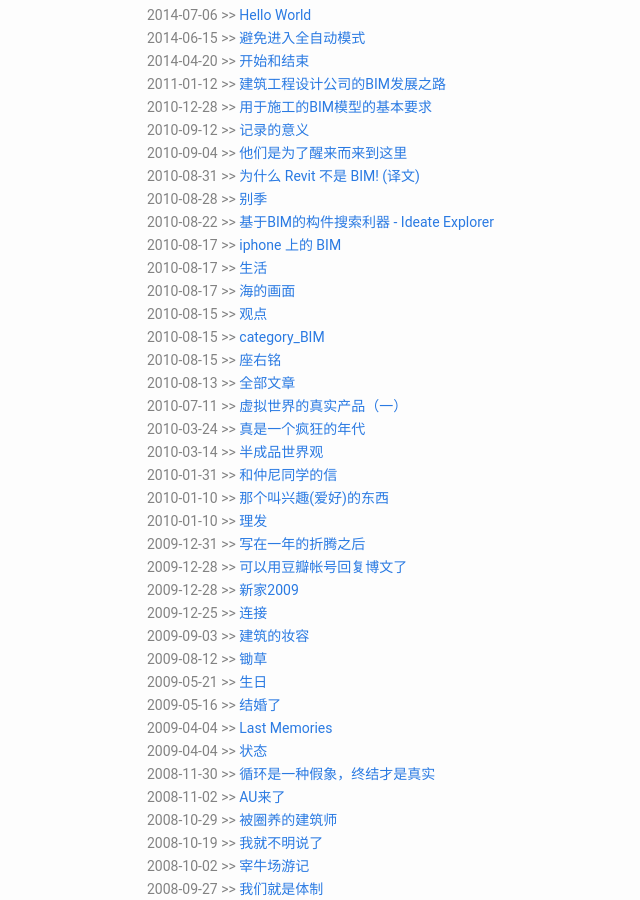
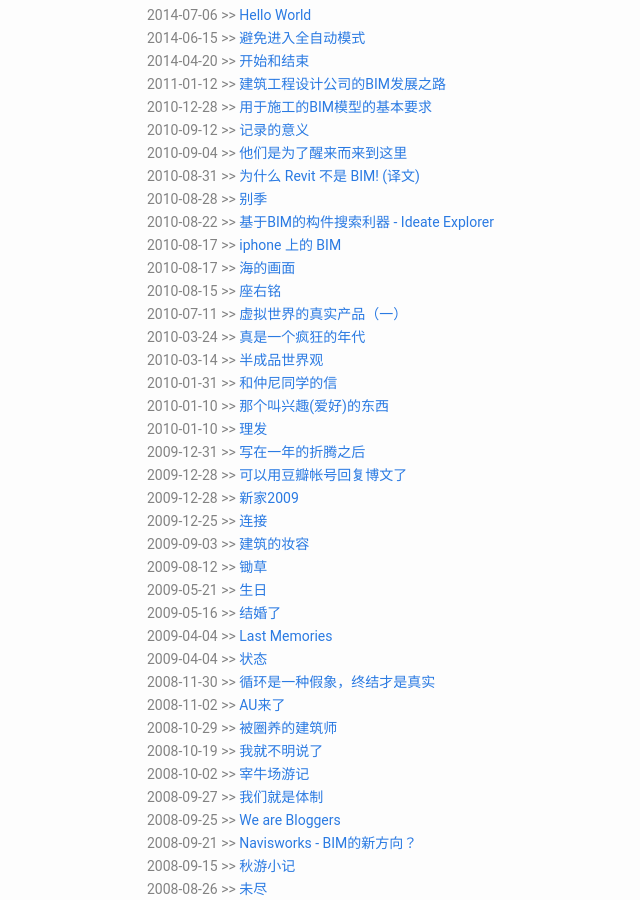
Before and after one commit to leoshcn/leoshcn.github.io, a Jekyll site: the page built from index.html, in a window 1280 px wide and 900 px high, scrolled down 362 px. Shown: the whole window, without its empty margins (223-863 px from the left). Built offline with Jekyll 4.4.1, drawn with Linux system fonts in a browser that asks for light colours.

Commit message:
fix old post issues

```diff
--- a/_posts/2010-08-13-all_articles.md
+++ /dev/null
@@ -1,8 +0,0 @@
----
-layout: page
-title: 全部文章
-date: 2010-08-13 14:21
-author: admin
-comments: true
-categories: []
----
--- a/_posts/2010-08-15-category_bim.md
+++ /dev/null
@@ -1,8 +0,0 @@
----
-layout: page
-title: category_BIM
-date: 2010-08-15 22:00
-author: admin
-comments: true
-categories: []
----
--- a/_posts/2010-08-15-category_view.md
+++ /dev/null
@@ -1,8 +0,0 @@
----
-layout: page
-title: 观点
-date: 2010-08-15 22:14
-author: admin
-comments: true
-categories: []
----
--- a/_posts/2010-08-17-category_mylife.md
+++ /dev/null
@@ -1,8 +0,0 @@
----
-layout: page
-title: 生活
-date: 2010-08-17 13:50
-author: admin
-comments: true
-categories: []
----
```
Also changed, not shown: _posts/2008-04-13-books-windowshoppin.md (+1 -1 lines), _posts/2009-05-16-getting_married.md (+2 -2 lines).
